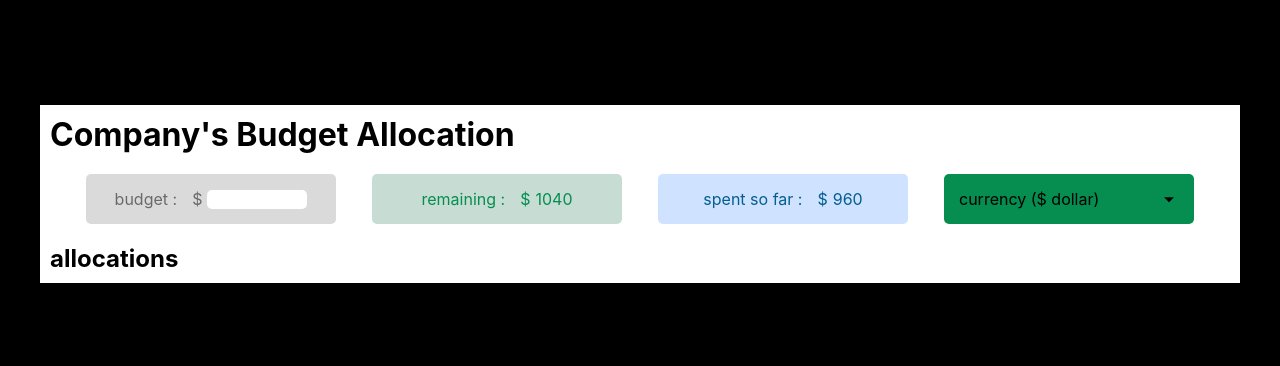
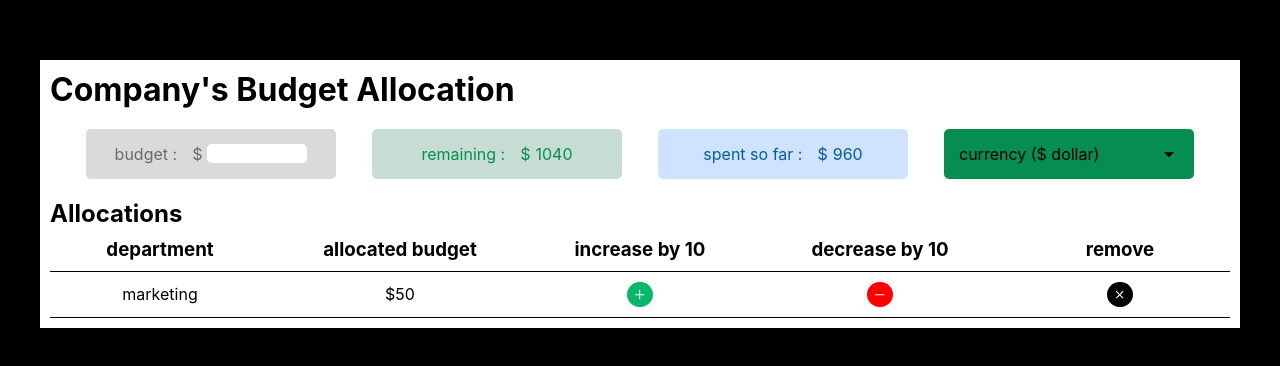
Before and after one commit to majid-hatami-maleki/IBM-project, a React (Create React App) app: page / in a window 1280 px wide. Shown: the part 206-572 px from the top of the page. Built offline with nearby package versions, Linux system fonts and the light colour scheme.

Commit message:
creating add\change allocation panel

```diff
--- a/src/components/allocations-table/AllosTable.js
+++ b/src/components/allocations-table/AllosTable.js
@@ -1,11 +1,46 @@
 import React from 'react'
 import './allocationTable.css'
+import { AiOutlinePlus, AiOutlineMinus } from 'react-icons/ai'
+import { MdOutlineClose } from 'react-icons/md'
 function AllosTable() {
     return (
         <div className='AllosTable-container'>
             <h2 className='AllosTable-title'>allocations</h2>
-            <ul className='AllosTable-list'>
-                <li></li>
+            <ul className='AllosTable-list-menu'>
+                <li className='AllosTable-list-items'>
+                    <section>
+                        <h3>department</h3>
+                    </section>
+                    <section>
+                        <h3>allocated budget</h3>
+                    </section>
+                    <section>
+                        <h3>increase by 10</h3>
+                    </section>
+                    <section>
+                        <h3>decrease by 10</h3>
+                    </section>
+                    <section>
+                        <h3>remove</h3>
+                    </section>
+                </li>
+                <li className='AllosTable-list-items'>
+                    <section>
+                        <span>marketing</span>
+                    </section>
+                    <section>
+                        <span>$</span><span>50</span>
+                    </section>
+                    <section>
+                        <button className='increase-alloBudg-btn'><AiOutlinePlus /></button>
+                    </section>
+                    <section>
+                        <button className='decrease-alloBudg-btn'><AiOutlineMinus /></button>
+                    </section>
+                    <section>
+                        <button className='remove-allBudg-item-btn'><MdOutlineClose /></button>
+                    </section>
+                </li>
             </ul>
         </div>
     )
--- a/src/components/allocations-table/allocationTable.css
+++ b/src/components/allocations-table/allocationTable.css
@@ -1,4 +1,59 @@
 .AllosTable-container {
+  width: 100%;
+  display: flex;
+  justify-content: center;
+  align-items: flex-start;
+  flex-direction: column;
+  /*display flex*/
 }
 .AllosTable-title {
+  text-transform: capitalize;
 }
+.AllosTable-list-menu {
+  width: 100%;
+}
+.AllosTable-list-items {
+  width: 100%;
+  border-bottom: 1px solid black;
+  display: flex;
+  justify-content: space-between;
+  align-items: center;
+  flex-direction: row;
+  /*display flex*/
+  padding: 10px;
+}
+.AllosTable-list-items button {
+  display: flex;
+  justify-content: center;
+  align-items: center;
+  flex-direction: row;
+  /*display flex*/
+  border-radius: 50%;
+  border: 1px solid transparent;
+  padding: 5px;
+  cursor: pointer;
+  transition: all 0.1s ease-in-out;
+}
+.AllosTable-list-items button:hover {
+  transform: scale(1.2);
+}
+.AllosTable-list-items section {
+  width: 200px;
+  display: flex;
+  justify-content: center;
+  align-items: center;
+  flex-direction: row;
+  /*display flex*/
+}
+.increase-alloBudg-btn {
+  background-color: #07b868;
+  color: white;
+}
+.decrease-alloBudg-btn {
+  background-color: red;
+  color: white;
+}
+.remove-allBudg-item-btn {
+  background-color: black;
+  color: white;
+}
```
